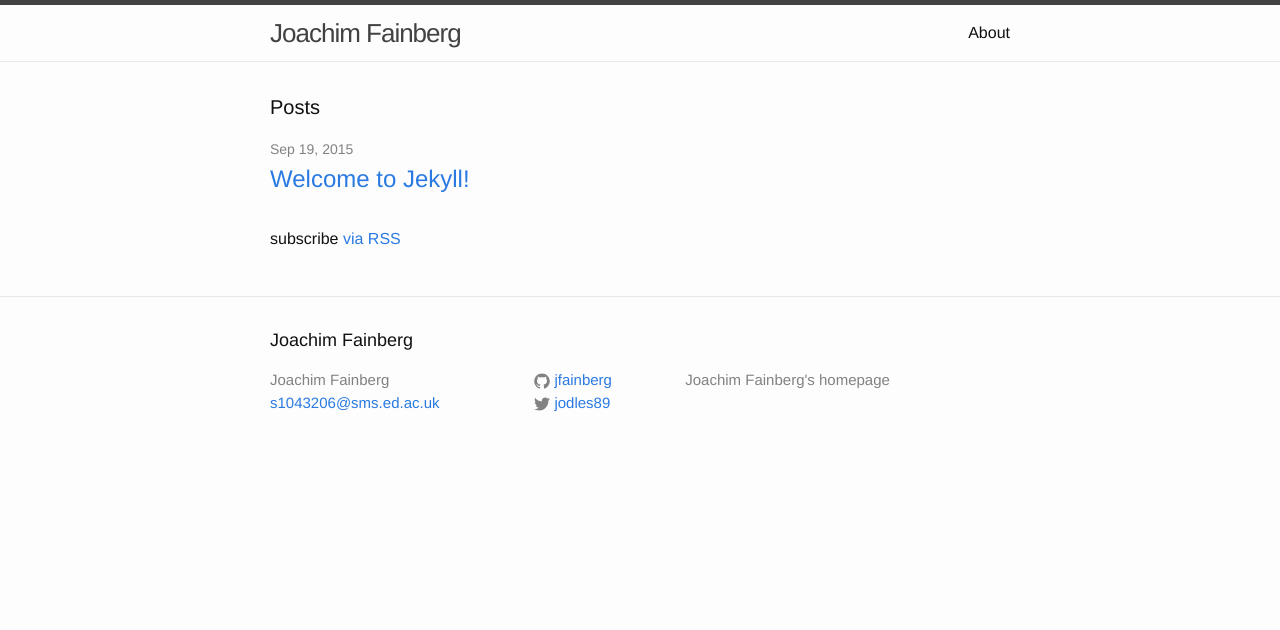
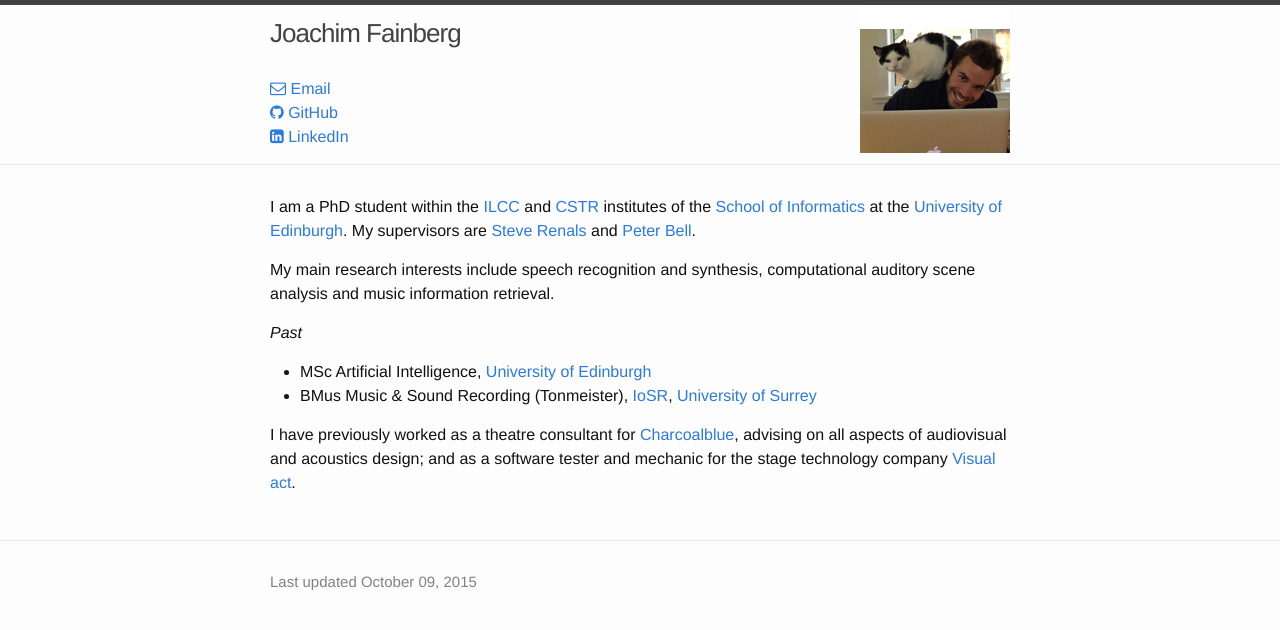
Before and after one commit to jfainberg/jfainberg.github.io, a Jekyll site: the page built from index.html, in a window 1280 px wide. Shown: the top 630 px of the page. Built offline with Jekyll 4.4.1, drawn with Linux system fonts in a browser that asks for light colours; nearby versions of some CDN libraries.

Commit message:
Content and layout

```diff
--- a/_config.yml
+++ b/_config.yml
@@ -5,8 +5,8 @@
   Joachim Fainberg's homepage
 baseurl: "" # the subpath of your site, e.g. /blog/
 url: "http://jfainberg.github.io" # the base hostname & protocol for your site
-twitter_username: jodles89
 github_username:  jfainberg
+linkedin_username: jfainberg
 
 # Build settings
 markdown: kramdown
--- /dev/null
+++ b/_includes/content.markdown
@@ -0,0 +1,21 @@
+I am a PhD student within the [ILCC] and [CSTR] institutes of the [School of Informatics] at the [University of Edinburgh]. My supervisors are [Steve Renals] and [Peter Bell].
+
+My main research interests include speech recognition and synthesis, computational auditory scene analysis and music information retrieval.
+
+*Past*
+
+- MSc Artificial Intelligence, [University of Edinburgh]
+- BMus Music & Sound Recording (Tonmeister), [IoSR], [University of Surrey]
+
+I have previously worked as a theatre consultant for [Charcoalblue], advising on all aspects of audiovisual and acoustics design; and as a software tester and mechanic for the stage technology company [Visual act].
+
+[University of Edinburgh]: http://www.ed.ac.uk
+[University of Surrey]: http://www.surrey.ac.uk
+[IoSR]: http://iosr.surrey.ac.uk
+[School of Informatics]: http://www.ed.ac.uk/informatics/
+[CSTR]: http://www.cstr.ed.ac.uk
+[ILCC]: http://www.ilcc.inf.ed.ac.uk
+[Steve Renals]: http://homepages.inf.ed.ac.uk/srenals/
+[Peter Bell]: http://homepages.inf.ed.ac.uk/pbell1/
+[Charcoalblue]: http://www.charcoalblue.com
+[Visual act]: http://visualact.net
--- a/_includes/footer.html
+++ b/_includes/footer.html
@@ -2,52 +2,13 @@
 
   <div class="wrapper">
 
-    <h2 class="footer-heading">{{ site.title }}</h2>
+	  <!--    <h2 class="footer-heading">{{ site.title }}</h2>-->
 
     <div class="footer-col-wrapper">
       <div class="footer-col  footer-col-1">
-        <ul class="contact-list">
-          <li>{{ site.title }}</li>
-          <li><a href="mailto:{{ site.email }}">{{ site.email }}</a></li>
-        </ul>
+		  Last updated {{ site.time | date: "%B %d, %Y" }}
       </div>
 
-      <div class="footer-col  footer-col-2">
-        <ul class="social-media-list">
-          {% if site.github_username %}
-          <li>
-            <a href="https://github.com/{{ site.github_username }}">
-              <span class="icon  icon--github">
-                <svg viewBox="0 0 16 16">
-                  <path fill="#828282" d="M7.999,0.431c-4.285,0-7.76,3.474-7.76,7.761 c0,3.428,2.223,6.337,5.307,7.363c0.388,0.071,0.53-0.168,0.53-0.374c0-0.184-0.007-0.672-0.01-1.32 c-2.159,0.469-2.614-1.04-2.614-1.04c-0.353-0.896-0.862-1.135-0.862-1.135c-0.705-0.481,0.053-0.472,0.053-0.472 c0.779,0.055,1.189,0.8,1.189,0.8c0.692,1.186,1.816,0.843,2.258,0.645c0.071-0.502,0.271-0.843,0.493-1.037 C4.86,11.425,3.049,10.76,3.049,7.786c0-0.847,0.302-1.54,0.799-2.082C3.768,5.507,3.501,4.718,3.924,3.65 c0,0,0.652-0.209,2.134,0.796C6.677,4.273,7.34,4.187,8,4.184c0.659,0.003,1.323,0.089,1.943,0.261 c1.482-1.004,2.132-0.796,2.132-0.796c0.423,1.068,0.157,1.857,0.077,2.054c0.497,0.542,0.798,1.235,0.798,2.082 c0,2.981-1.814,3.637-3.543,3.829c0.279,0.24,0.527,0.713,0.527,1.437c0,1.037-0.01,1.874-0.01,2.129 c0,0.208,0.14,0.449,0.534,0.373c3.081-1.028,5.302-3.935,5.302-7.362C15.76,3.906,12.285,0.431,7.999,0.431z"/>
-                </svg>
-              </span>
-
-              <span class="username">{{ site.github_username }}</span>
-            </a>
-          </li>
-          {% endif %}
-
-          {% if site.twitter_username %}
-          <li>
-            <a href="https://twitter.com/{{ site.twitter_username }}">
-              <span class="icon  icon--twitter">
-                <svg viewBox="0 0 16 16">
-                  <path fill="#828282" d="M15.969,3.058c-0.586,0.26-1.217,0.436-1.878,0.515c0.675-0.405,1.194-1.045,1.438-1.809
-                  c-0.632,0.375-1.332,0.647-2.076,0.793c-0.596-0.636-1.446-1.033-2.387-1.033c-1.806,0-3.27,1.464-3.27,3.27 c0,0.256,0.029,0.506,0.085,0.745C5.163,5.404,2.753,4.102,1.14,2.124C0.859,2.607,0.698,3.168,0.698,3.767 c0,1.134,0.577,2.135,1.455,2.722C1.616,6.472,1.112,6.325,0.671,6.08c0,0.014,0,0.027,0,0.041c0,1.584,1.127,2.906,2.623,3.206 C3.02,9.402,2.731,9.442,2.433,9.442c-0.211,0-0.416-0.021-0.615-0.059c0.416,1.299,1.624,2.245,3.055,2.271 c-1.119,0.877-2.529,1.4-4.061,1.4c-0.264,0-0.524-0.015-0.78-0.046c1.447,0.928,3.166,1.469,5.013,1.469 c6.015,0,9.304-4.983,9.304-9.304c0-0.142-0.003-0.283-0.009-0.423C14.976,4.29,15.531,3.714,15.969,3.058z"/>
-                </svg>
-              </span>
-
-              <span class="username">{{ site.twitter_username }}</span>
-            </a>
-          </li>
-          {% endif %}
-        </ul>
-      </div>
-
-      <div class="footer-col  footer-col-3">
-        <p class="text">{{ site.description }}</p>
-      </div>
     </div>
 
   </div>
--- a/_includes/head.html
+++ b/_includes/head.html
@@ -7,6 +7,7 @@
   <meta name="description" content="{% if page.excerpt %}{{ page.excerpt | strip_html | strip_newlines | truncate: 160 }}{% else %}{{ site.description }}{% endif %}">
 
   <link rel="stylesheet" href="{{ "/css/main.css" | prepend: site.baseurl }}">
+  <link rel="stylesheet" href="https://maxcdn.bootstrapcdn.com/font-awesome/4.4.0/css/font-awesome.min.css">
   <link rel="canonical" href="{{ page.url | replace:'index.html','' | prepend: site.baseurl | prepend: site.url }}">
   <link rel="alternate" type="application/rss+xml" title="{{ site.title }}" href="{{ "/feed.xml" | prepend: site.baseurl | prepend: site.url }}" />
 </head>
--- a/_includes/header.html
+++ b/_includes/header.html
@@ -3,24 +3,45 @@
   <div class="wrapper">
 
     <a class="site-title" href="{{ site.baseurl }}/">{{ site.title }}</a>
+	<div style="float: right;"><img src="imgs/me_s.jpg"></div>
 
-    <nav class="site-nav">
-      <a href="#" class="menu-icon">
-        <svg viewBox="0 0 18 15">
-          <path fill="#424242" d="M18,1.484c0,0.82-0.665,1.484-1.484,1.484H1.484C0.665,2.969,0,2.304,0,1.484l0,0C0,0.665,0.665,0,1.484,0 h15.031C17.335,0,18,0.665,18,1.484L18,1.484z"/>
-          <path fill="#424242" d="M18,7.516C18,8.335,17.335,9,16.516,9H1.484C0.665,9,0,8.335,0,7.516l0,0c0-0.82,0.665-1.484,1.484-1.484 h15.031C17.335,6.031,18,6.696,18,7.516L18,7.516z"/>
-          <path fill="#424242" d="M18,13.516C18,14.335,17.335,15,16.516,15H1.484C0.665,15,0,14.335,0,13.516l0,0 c0-0.82,0.665-1.484,1.484-1.484h15.031C17.335,12.031,18,12.696,18,13.516L18,13.516z"/>
-        </svg>
-      </a>
+	<br /><br /><br />
+	  <ul class="social-media-list">
+		  <li> <a href="mailto:{{ site.email }}">
+	       <i class="fa fa-envelope-o"></i>
+		   <span class="username">Email</span></a></li>
+		   {% if site.github_username %}
+		             <li>
+					   <a href="https://github.com/{{ site.github_username }}">
+      <i class="fa  fa-github">
+       </i>
+        <span class="username">GitHub</span>
+        </a>
+																																	             </li>
+  {% endif %}
+  {% if site.linkedin_username %}
+  <li>
+  <a href="uk.linkedin.com/in/{{ site.linkedin_username }}"><i class="fa fa-linkedin-square"></i>
+	  <span class="username">LinkedIn</span></a>
+  </li>
+  {% endif %}
+            {% if site.twitter_username %}
+			          <li>
+					              <a href="https://twitter.com/{{ site.twitter_username }}">
+									                <span class="icon  icon--twitter">
+														                <svg viewBox="0 0 16 16">
+																		                  <path fill="#828282" d="M15.969,3.058c-0.586,0.26-1.217,0.436-1.878,0.515c0.675-0.405,1.194-1.045,1.438-1.809
+																						                    c-0.632,0.375-1.332,0.647-2.076,0.793c-0.596-0.636-1.446-1.033-2.387-1.033c-1.806,0-3.27,1.464-3.27,3.27 c0,0.256,0.029,0.506,0.085,0.745C5.163,5.404,2.753,4.102,1.14,2.124C0.859,2.607,0.698,3.168,0.698,3.767 c0,1.134,0.577,2.135,1.455,2.722C1.616,6.472,1.112,6.325,0.671,6.08c0,0.014,0,0.027,0,0.041c0,1.584,1.127,2.906,2.623,3.206 C3.02,9.402,2.731,9.442,2.433,9.442c-0.211,0-0.416-0.021-0.615-0.059c0.416,1.299,1.624,2.245,3.055,2.271 c-1.119,0.877-2.529,1.4-4.061,1.4c-0.264,0-0.524-0.015-0.78-0.046c1.447,0.928,3.166,1.469,5.013,1.469 c6.015,0,9.304-4.983,9.304-9.304c0-0.142-0.003-0.283-0.009-0.423C14.976,4.29,15.531,3.714,15.969,3.058z"/>
+																											                </svg>
+																															              </span>
 
-      <div class="trigger">
-        {% for page in site.pages %}
-          {% if page.title %}
-          <a class="page-link" href="{{ page.url | prepend: site.baseurl }}">{{ page.title }}</a>
-          {% endif %}
-        {% endfor %}
-      </div>
-    </nav>
+																																		                <span class="username">{{ site.twitter_username }}</span>
+																																						            </a>
+																																									          </li>
+																																											            {% endif %}
+
+
+
 
   </div>
 
--- a/index.html
+++ b/index.html
@@ -3,21 +3,7 @@
 ---
 
 <div class="home">
-
-  <h1 class="page-heading">Posts</h1>
-
-  <ul class="post-list">
-    {% for post in site.posts %}
-      <li>
-        <span class="post-meta">{{ post.date | date: "%b %-d, %Y" }}</span>
-
-        <h2>
-          <a class="post-link" href="{{ post.url | prepend: site.baseurl }}">{{ post.title }}</a>
-        </h2>
-      </li>
-    {% endfor %}
-  </ul>
-
-  <p class="rss-subscribe">subscribe <a href="{{ "/feed.xml" | prepend: site.baseurl }}">via RSS</a></p>
+	{% capture content %}{% include content.markdown %}{% endcapture %}
+	{{ content | markdownify }}
 
 </div>
```
Also changed, not shown: _includes/footer_old.html (added, +55 -0 lines), index_old.html (added, +23 -0 lines), _includes/about.md (renamed from about.md), _posts/about.markdown (renamed from _posts/2015-09-19-welcome-to-jekyll.markdown), imgs/me.jpg (added), imgs/me_s.jpg (added).
